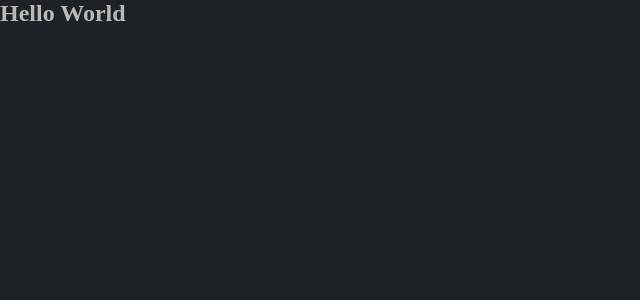
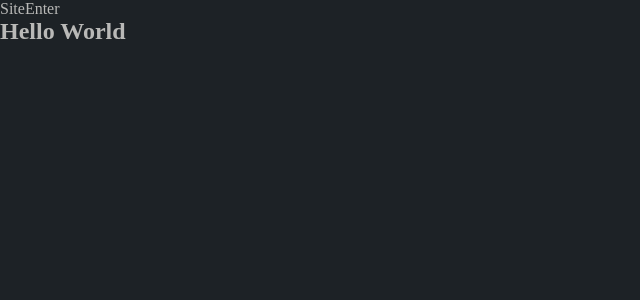
Before and after one commit to Irond76/portfolio-site-react, a React (Create React App) app: page / in a window 1280 px wide. Shown: the top 300 px of the page, without its empty margins (0-640 px from the left). Built offline with nearby package versions, Linux system fonts and the light colour scheme.

Commit message:
created components folder and site enter component

```diff
--- a/src/App.js
+++ b/src/App.js
@@ -1,9 +1,11 @@
+import './App.css';
+import SiteEnter from './components/SiteEnter';
 
-import './App.css';
 
 function App() {
   return (
     <div className="App">
+      <SiteEnter />
     <h2>Hello World</h2>
     </div>
 
--- /dev/null
+++ b/src/components/SiteEnter.js
@@ -0,0 +1,9 @@
+import React from 'react'
+
+const SiteEnter = () => {
+  return (
+    <div>SiteEnter</div>
+  )
+}
+
+export default SiteEnter
```
